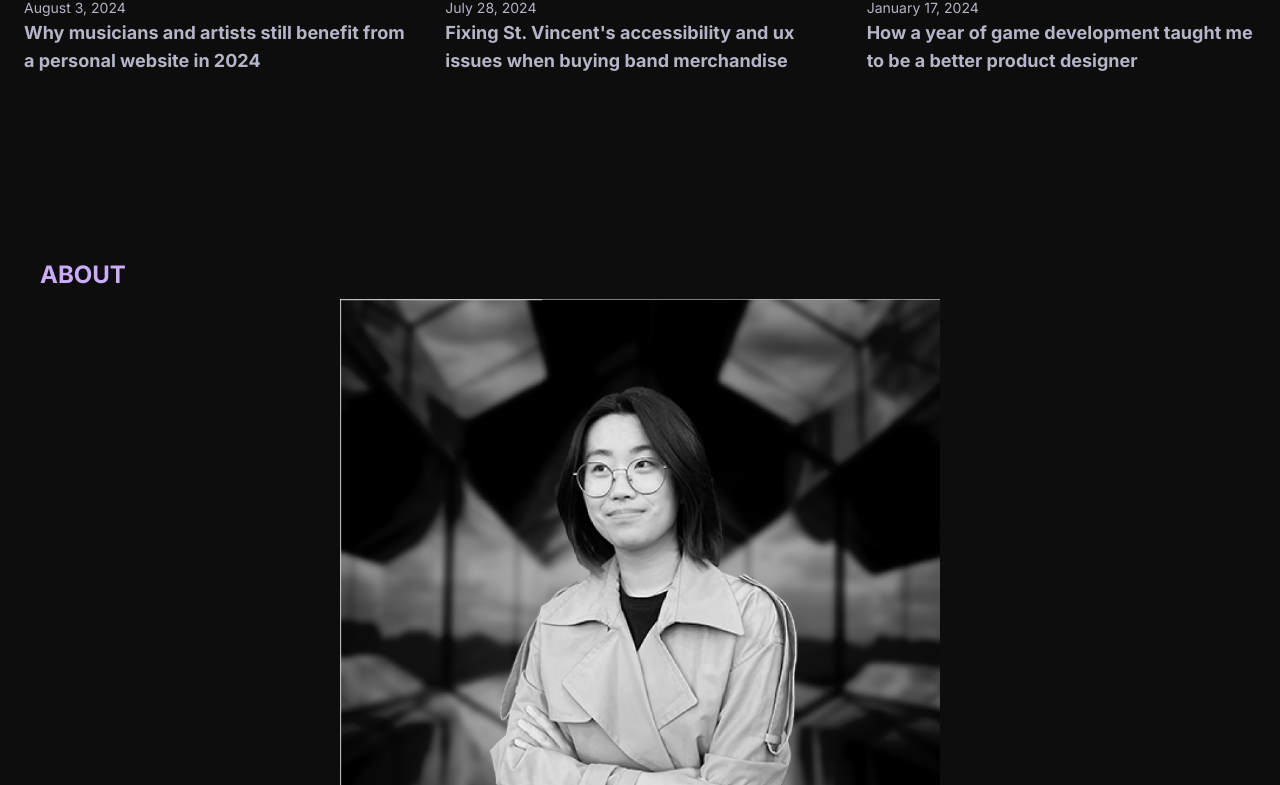
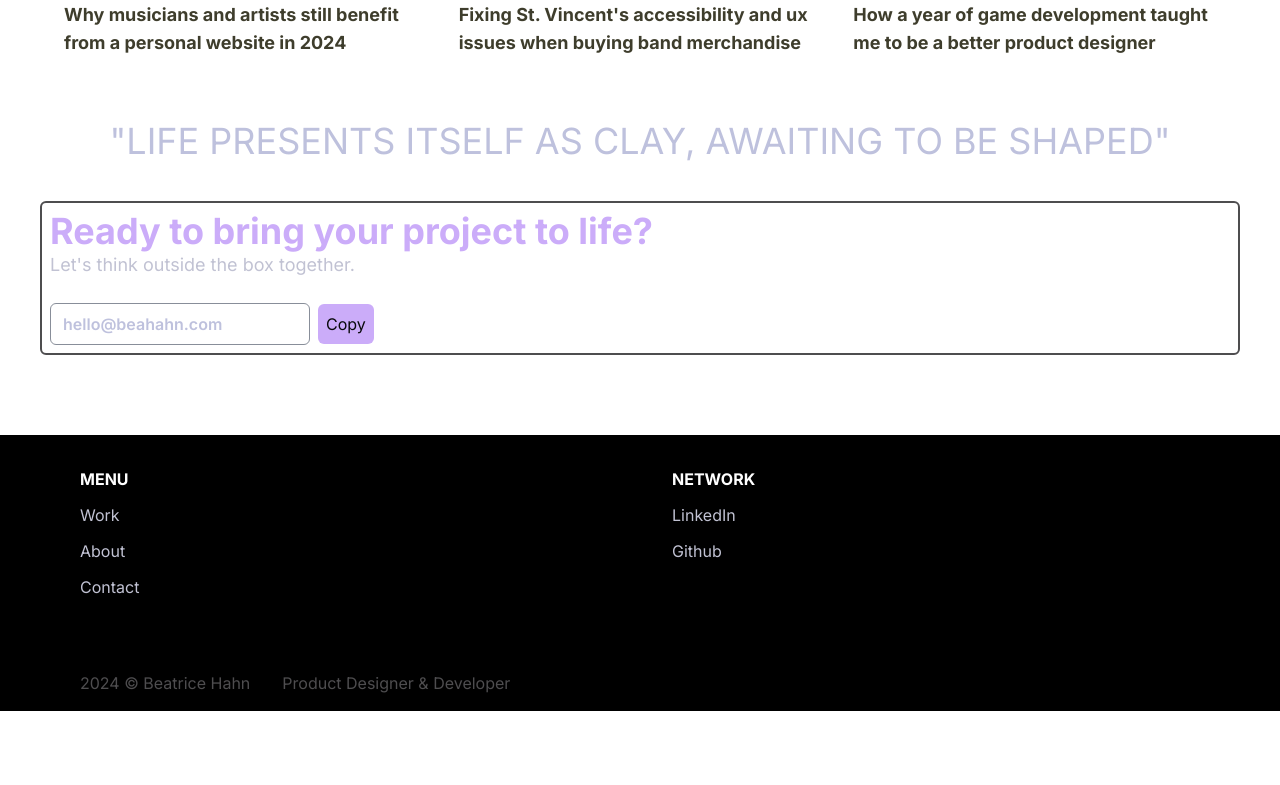
Before and after one commit to beatricehahn/nextjs-portfolio, a Next.js app: page / in a window 1280 px wide. Shown: the part 2235-3020 px from the top of the page. After the commit the page ends 2946 px from the top, so only its background shows below. Built offline with nearby package versions, Linux system fonts and the light colour scheme.

Commit message:
Remove test backgrounds

```diff
--- a/components/organisms/SelectedContent.tsx
+++ b/components/organisms/SelectedContent.tsx
@@ -6,13 +6,11 @@ import QuoteBlock from "../QuoteBlock"
 
 export const SelectedContent = () => {
   return (
-      <div className="bg-black-fluid-pattern bg-cover w-screen h-auto">
-        {/* <img src="/images/purplish-gradient-bg.png" alt="" className=" z-[-1] h-auto"/> */}
+      <div className="flex-col justify-center">
         <RecentProjects />
         <Articles />
-        <AboutBlock />
+        <QuoteBlock />
         <Contact />
-        <QuoteBlock />
       </div>
   )
 }
```
